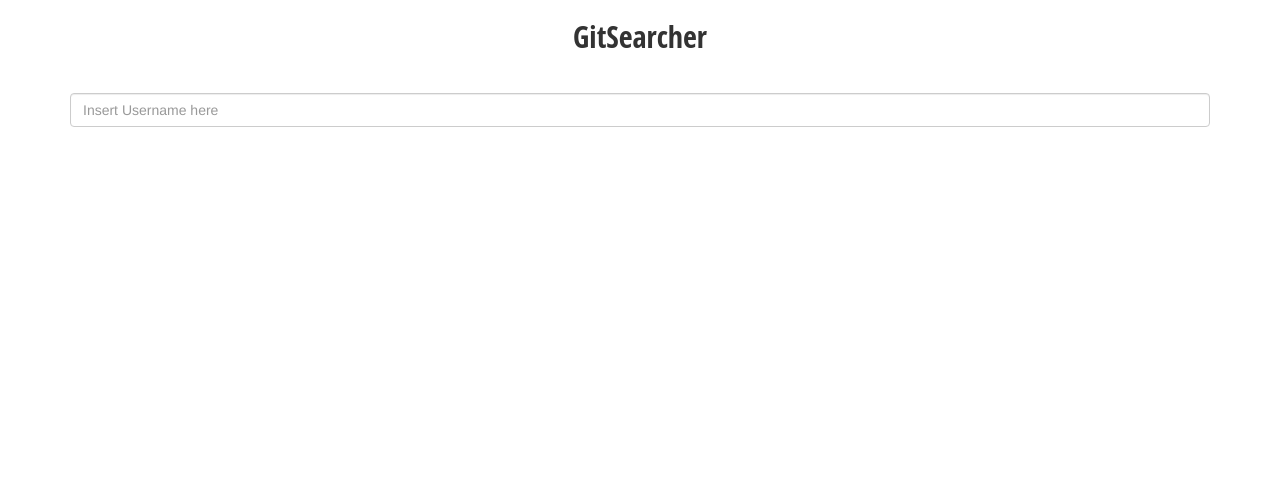
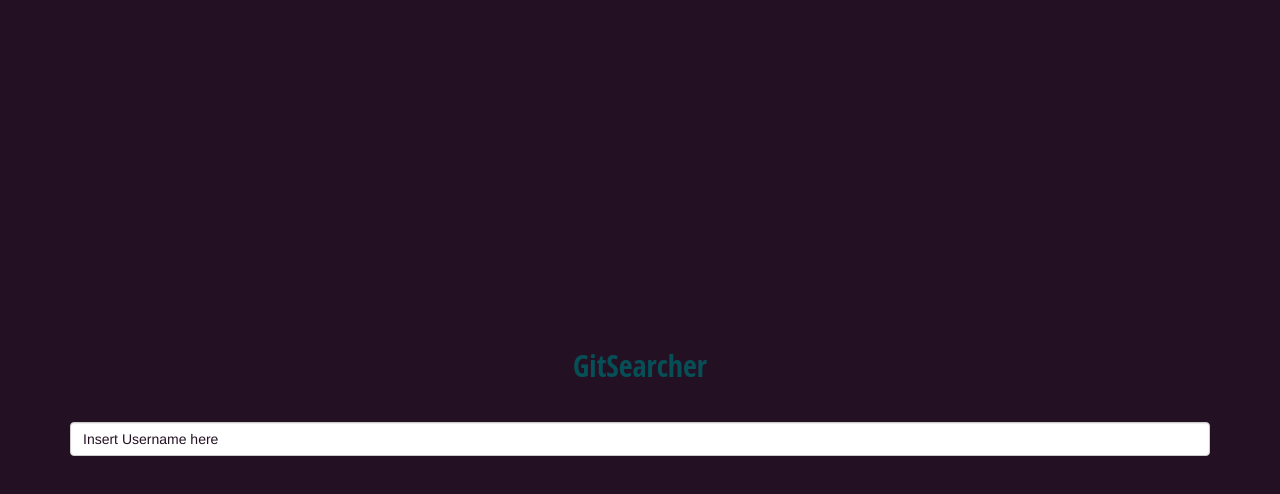
Before and after one commit to bertocarl/GitSearcher, an Angular app: page / in a window 1280 px wide. Shown: the top 494 px of the page. Built offline with nearby package versions, Linux system fonts and the light colour scheme.

Commit message:
added some styling to profile components

```diff
--- a/src/app/profile/profile.component.css
+++ b/src/app/profile/profile.component.css
@@ -1,13 +1,33 @@
-.background{
-color: #074f57;
 
+html, body {
+	height:100%;
+  color: #074f57;
+}
+
+input {
+	font-family: inherit;
+	line-height:inherit;
+	color:#2e3750;
+	min-width:12em;
+}
+
+::placeholder {
+	color:#231123;
+}
+
+html::after {
+	content:'';
+	background: linear-gradient(21deg, #10abff, #1beabd);
+	height:3px;
+	width:100%;
+	position:absolute;
+	left:0;
+	top:0;
 }
 
 
 
-
-
-  .title {
+.title {
     font-family: 'Open Sans Condensed', cursive;
     font-size: 30px;
     text-align: center;
@@ -17,7 +37,7 @@ color: #074f57;
     align-self: center;
   }
   h5{
-    font-family: 'Open Sans Condensed', cursive;
-    font-size: 54px;
+    font-family: 'Roboto';
+    font-size: 30px;
     text-align: center;
   }
--- a/src/app/profile/profile.component.html
+++ b/src/app/profile/profile.component.html
@@ -5,7 +5,10 @@
 <div class="container">
 	<form action="" class="search-form">
 		<div class="form-group">
-			<input type="text" class="form-control" placeholder="Insert Username here" [(ngModel)]="username" name="username" (keyup)="findProfile()">
+			<span class ="input">
+				<input type="text" class="form-control" placeholder="Insert Username here" [(ngModel)]="username" name="username" (keyup)="findProfile()">
+			</span>
+
 		</div>
 	</form>
 	<div *ngIf="profile">
@@ -39,7 +42,7 @@
 							<p><a href="{{profile.html_url}}" target="_blank" class="btn btn-success btn-sm">View profile on github</a></p>
 							<div class="panel panel-default">
 								<div class="panel-heading">
-									<h3 class="panel-title">Repos</h3>
+									<h3 class="panel-title">Repository</h3>
 								</div>
 								<div class="panel-body" *ngFor="let repo of repos">
 									<p class="clearfix">
--- a/src/styles.css
+++ b/src/styles.css
@@ -1 +1,11 @@
 /* You can add global styles to this file, and also import other style files */
+body {
+  display: flex;
+  align-items: center;
+  justify-content: center;
+  overflow: hidden;
+  width: 100vw;
+  height: 100vh;
+  color: #074f57;
+  background-color: #231123;
+}
```
